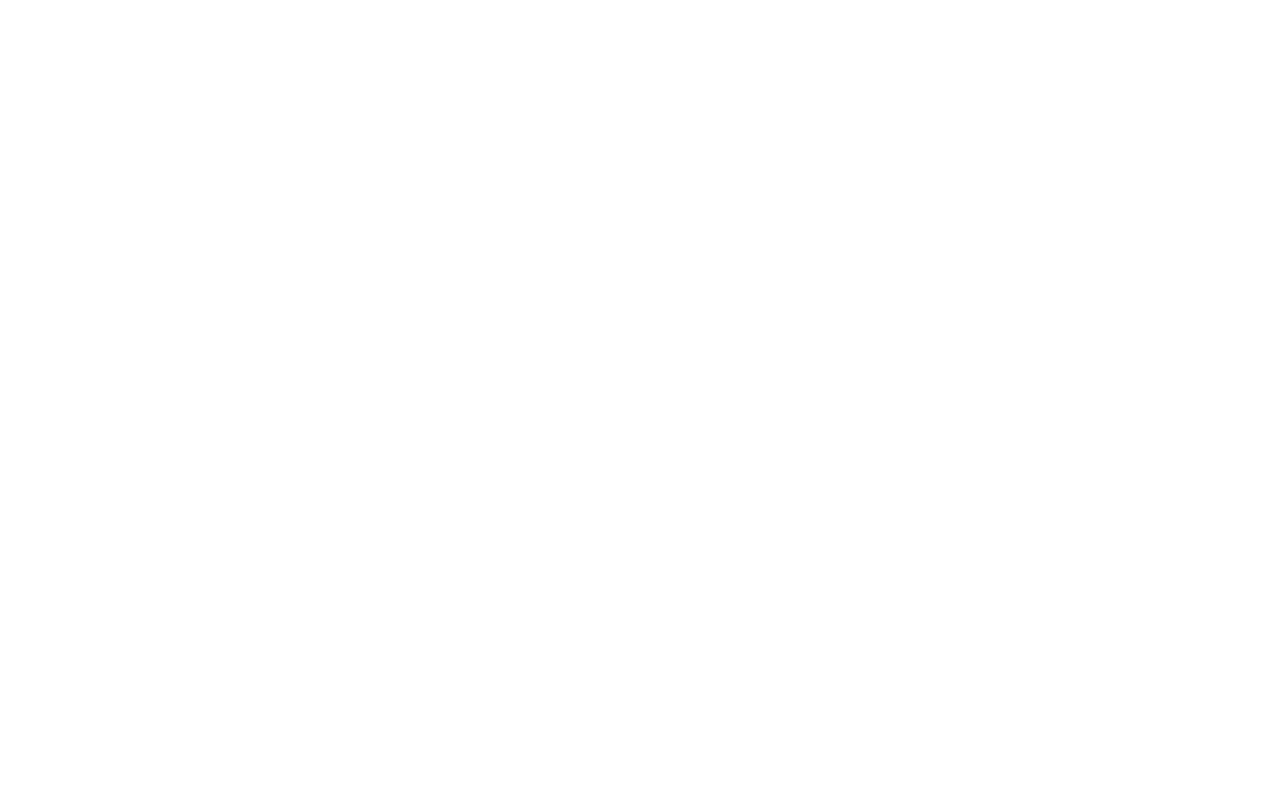
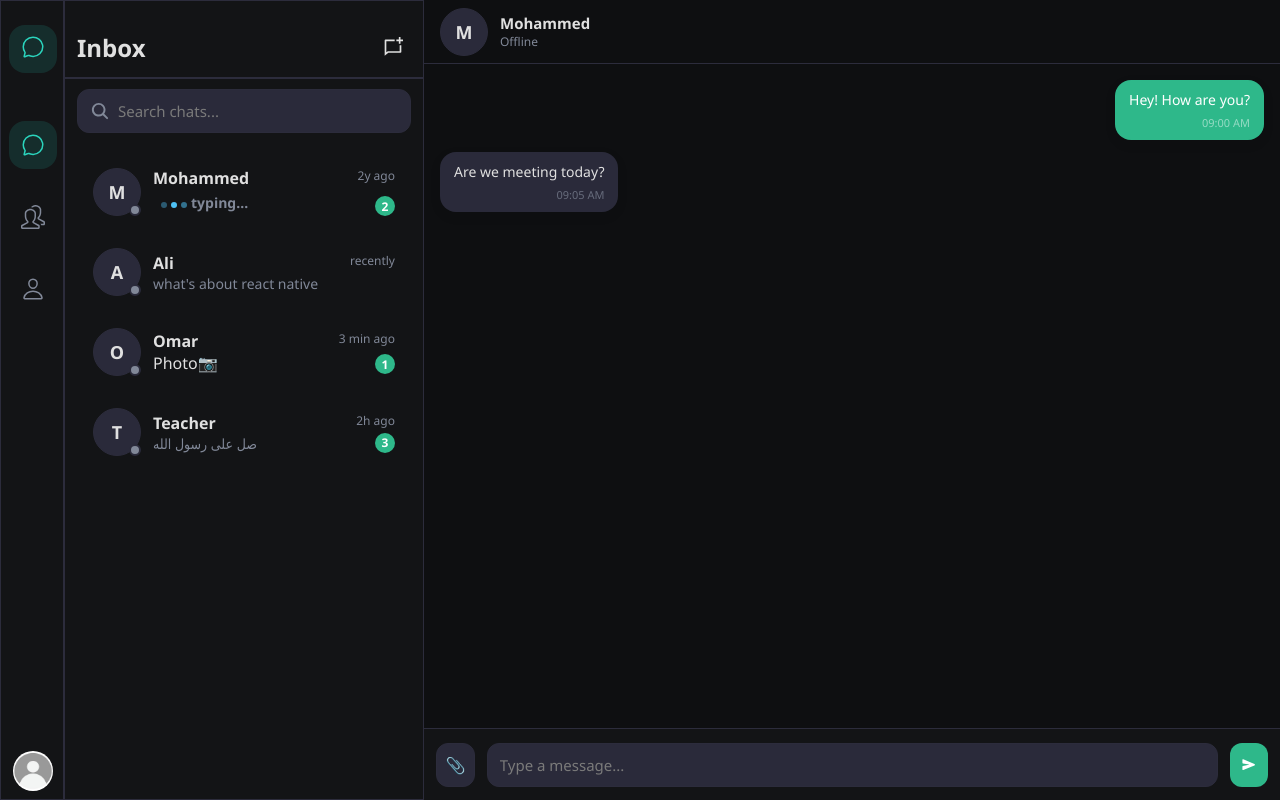
Before and after one commit to AbderrahimHn06/occ, a React (Vite) app: page / in a window 1280 px wide. Before the commit this address had no page. Built offline with nearby package versions, Linux system fonts and the light colour scheme.

Commit message:
Fixing Routing To the Home Page

```diff
--- a/src/App.tsx
+++ b/src/App.tsx
@@ -7,7 +7,7 @@
   return (
     <>
       <Routes>
-        <Route path="/chat" element={<Index />} />
+        <Route path="/" element={<Index />} />
         <Route path="/login" element={<Login />} />
       </Routes>
     </>
```
